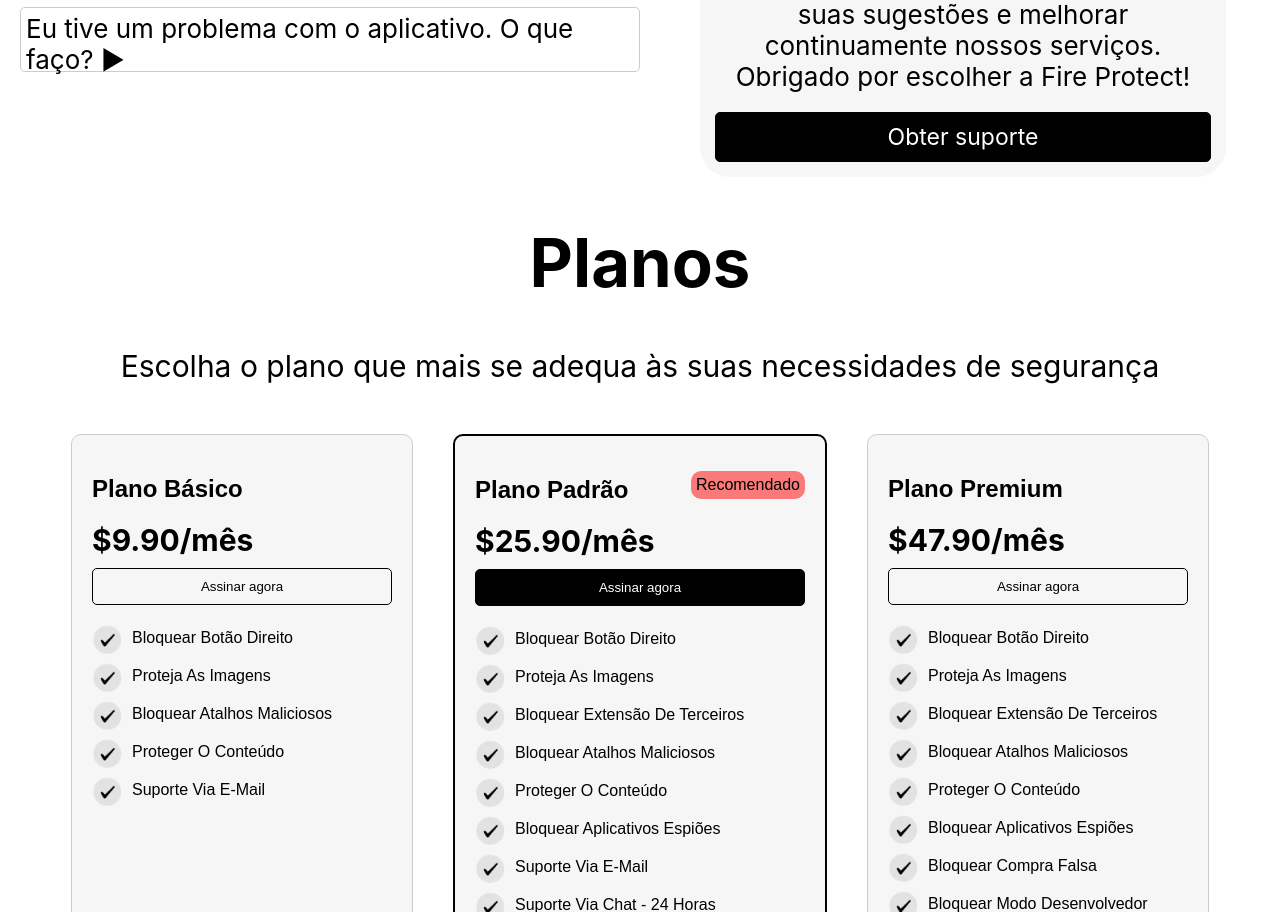
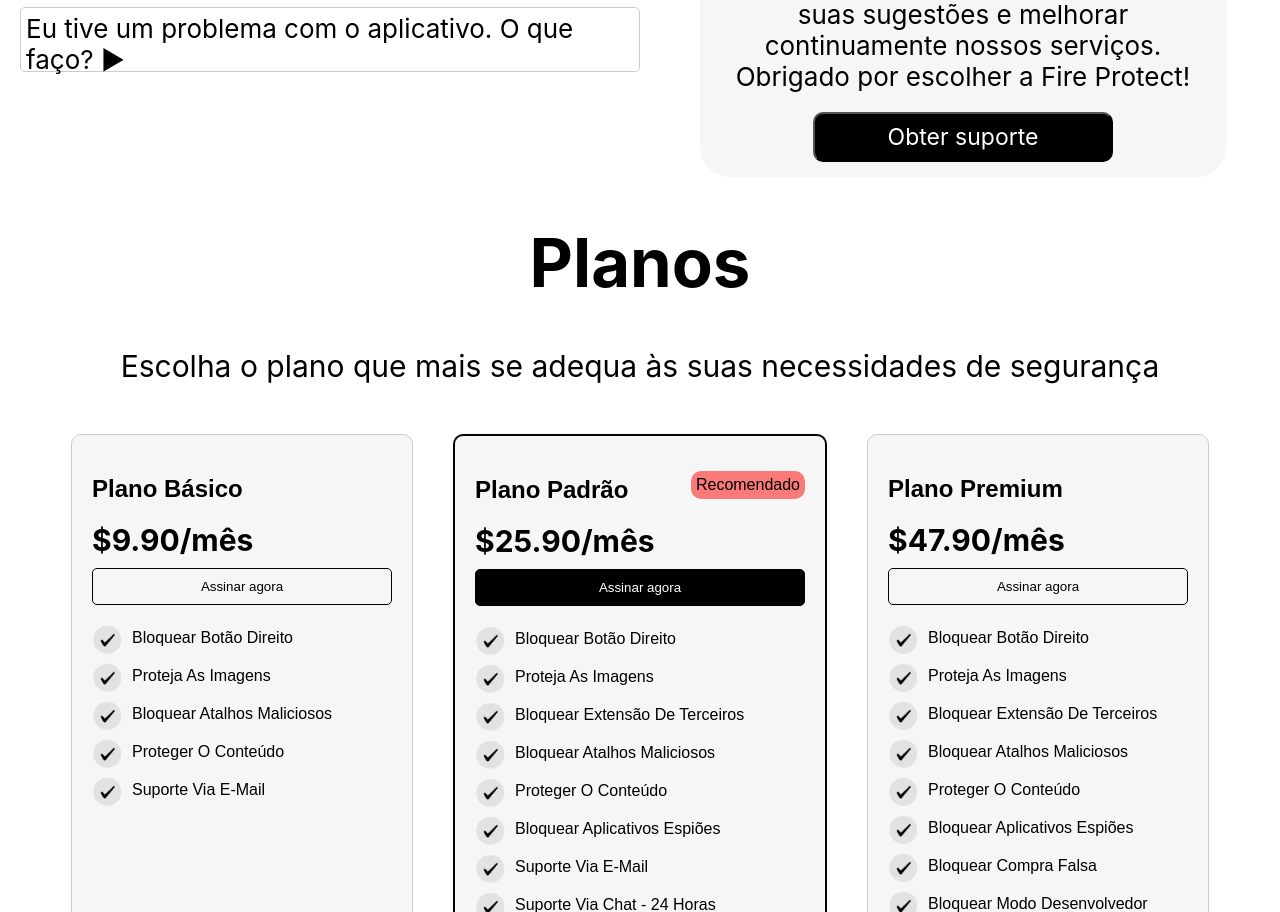
Before and after one commit to leandro-bsf/projeto_tela_react, a React (Create React App) app: page / in a window 1280 px wide. Shown: the part 1269-2181 px from the top of the page. Built offline with nearby package versions, Linux system fonts and the light colour scheme.

Commit message:
criando faqperguntas

```diff
--- a/src/App.css
+++ b/src/App.css
@@ -181,9 +181,10 @@
   color: white;
   height: auto;
   height: 50px;
-  border-radius: 5px;
+  border-radius: 10px;
   font-family: 'Inter';
   font-size: 23px;
+  width: 300px;
 }
 .planos {
   align-items: center;
--- a/src/components/planos/planCard.css
+++ b/src/components/planos/planCard.css
@@ -60,7 +60,7 @@
     padding: 0;
   }
 
-  button {
+  .button_assinar {
     background-color: #F6F6F6;
     color: black;
     padding: 10px 20px;
```
